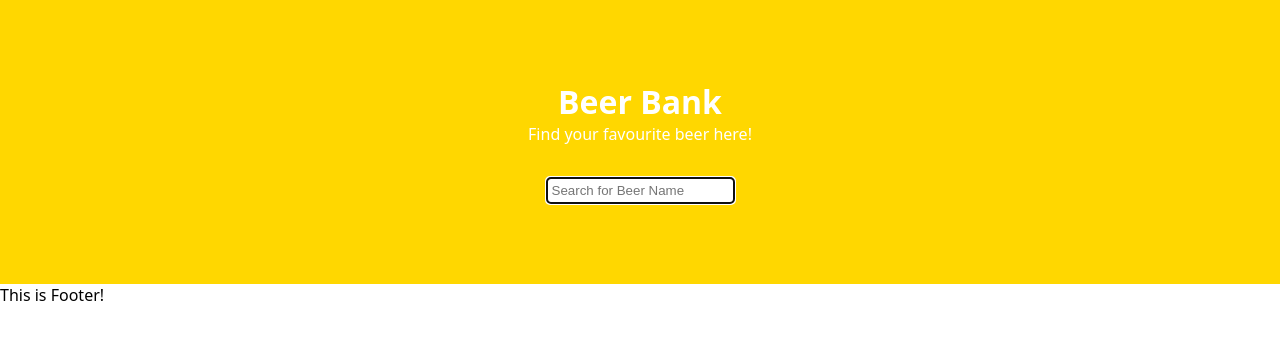
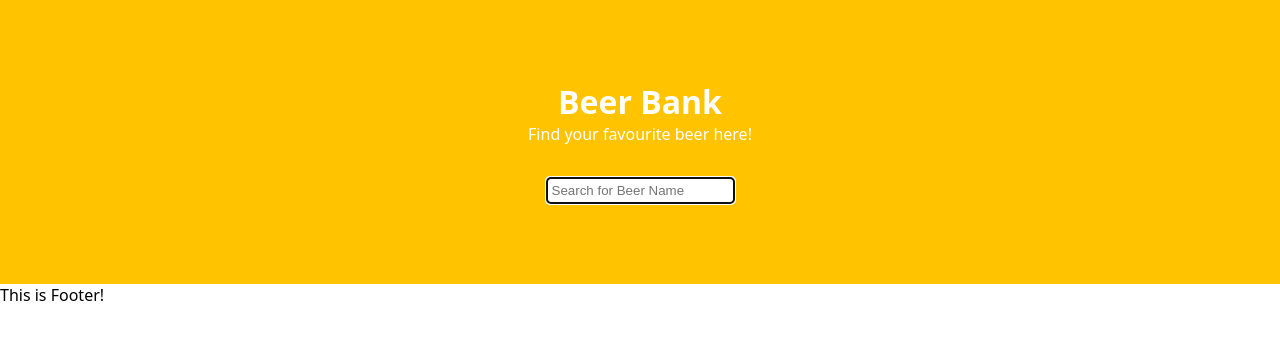
Before and after one commit to Swapnil5002/stackblitz-starters-2gc73i, a React (Create React App) app: page / in a window 1280 px wide. Shown: the top 340 px of the page. Built offline with nearby package versions, Linux system fonts and the light colour scheme.

Commit message:
1 file modified

```diff
--- a/src/components/layout/layout.component.style.scss
+++ b/src/components/layout/layout.component.style.scss
@@ -1,5 +1,5 @@
 .background {
-  background-color: #ffd700;
+  background-color: #ffc300;
   padding: 5rem;
   display: flex;
   flex-direction: column;
```
